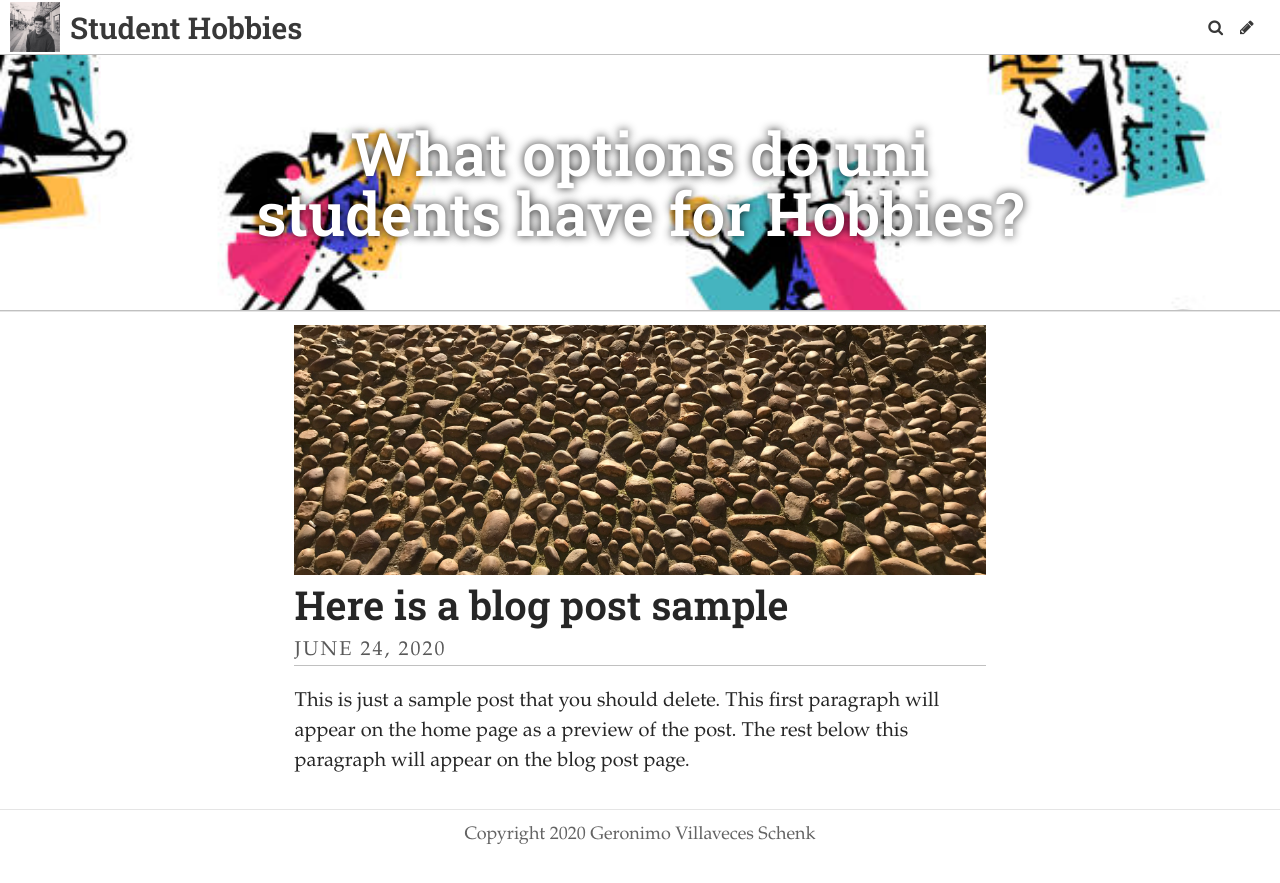
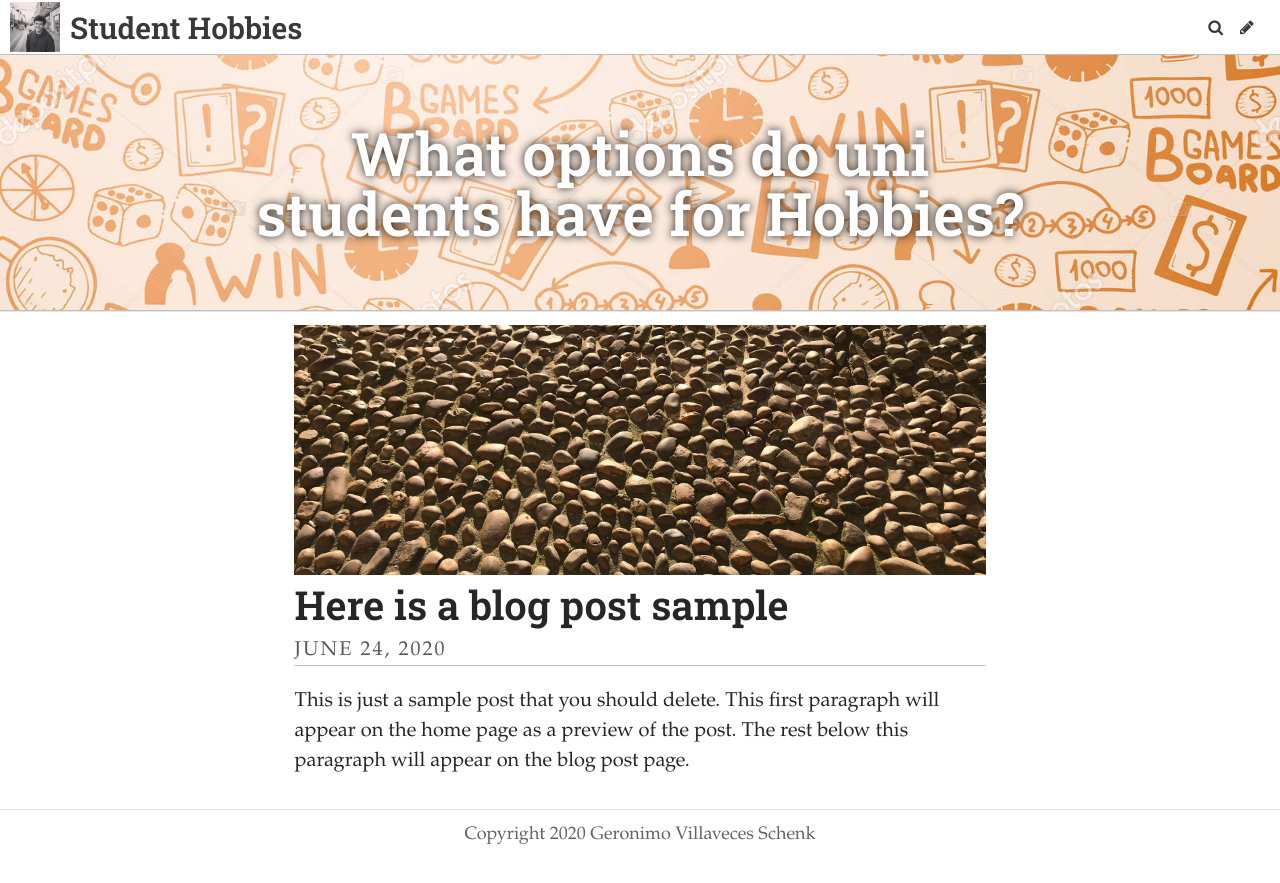
Before and after one commit to Geronimov/STHobbies, a Jekyll site: the page built from index.html, in a window 1280 px wide. Shown: the top 883 px of the page. Built offline with Jekyll 4.4.1, drawn with Linux system fonts in a browser that asks for light colours; some web fonts are replaced; the list of posts is cut into pages by our own code.

Commit message:
Update Settings “general”

```diff
--- a/_data/settings.yml
+++ b/_data/settings.yml
@@ -5,7 +5,7 @@ description: "Hi, I'm Geronimo Villaveces, a second year student in Oxfrod
   is with uni life. "
 header_text: "What options do uni students have for Hobbies? "
 footer_text: "Copyright 2020 Geronimo Villaveces Schenk "
-header_feature_image: ../uploads/sthobs.jpg
+header_feature_image: ../uploads/stha.jpg
 bannerheight: 20vmax
 logo: ../uploads/49993860_561514860988941_4833417294469051420_n.jpg
 favicon: /uploads/favicon.ico
```
Also changed, not shown: uploads/stha.jpg (added).
